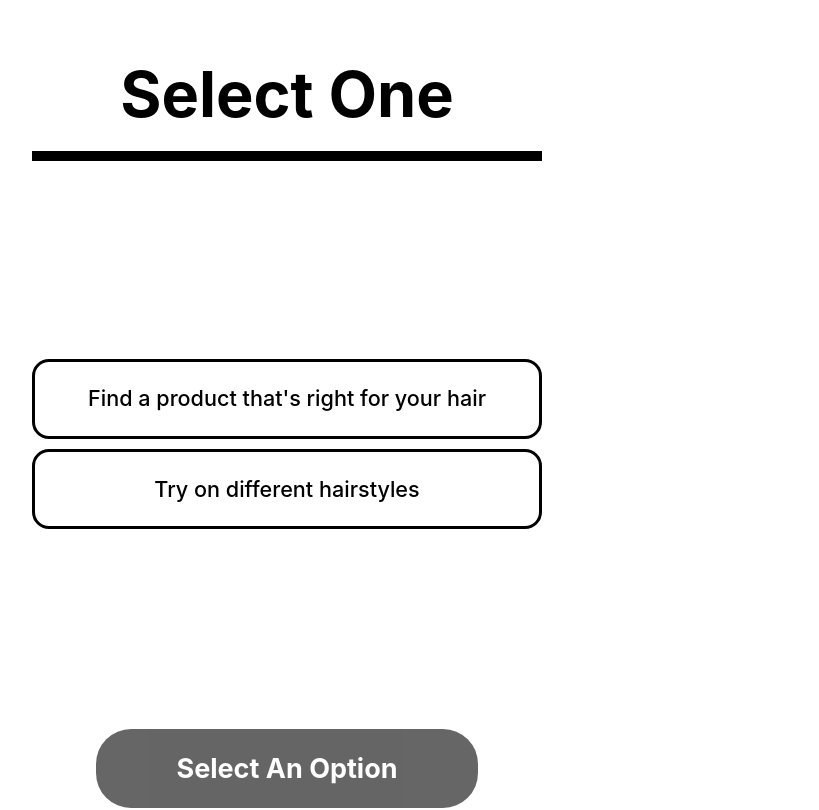
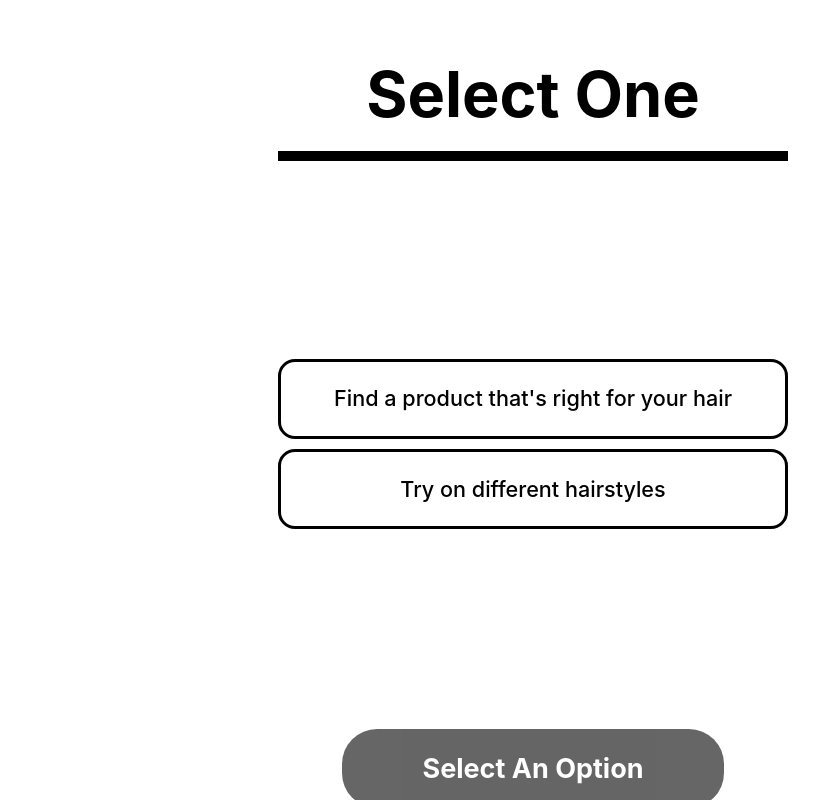
Before and after one commit to johanvargas/mh-brand-kiosk, a React (Vite) app: page /menu in a window 1280 px wide. Shown: the top 810 px of the page, without its empty margins (107-926 px from the left). Built offline with nearby package versions, Linux system fonts and the light colour scheme.

Commit message:
brand kiosk ui, first

```diff
--- a/src/index.css
+++ b/src/index.css
@@ -9,7 +9,6 @@
   font-weight: 400;
   font-size: 18px;
   color-scheme: light dark;
-  color: #0071CE;
   background-color: #ffffff;
   font-synthesis: none;
   text-rendering: optimizeLegibility;
@@ -24,8 +23,8 @@ body {
   flex-direction: column;
   justify-content: flex-start;
   align-items: center;
-  width: 788px;
-  height: 1060px;
+  width: 100vw;
+  height: 100vh;
   padding: 0;
   font-size: 1.125rem;
   box-sizing: border-box;
@@ -561,8 +560,6 @@ p {
 .home-page {
   background-color: #ffffff !important;
   padding: 0;
-  height: 1060px;
-  max-height: 1060px;
   display: flex;
   flex-direction: column;
   align-items: stretch;
@@ -610,7 +607,7 @@ p {
   gap: 2em;
   min-height: 0;
   box-sizing: border-box;
-  height: calc(1060px - 434px);
+  height: calc(100vh - 434px);
 }
 
 .home-content-section .home-title {
@@ -679,10 +676,11 @@ p {
   display: flex;
   flex-direction: column;
   align-items: center;
-  height: 1060px;
+  height: 100%;
   background-color: #ffffff;
   padding: 0;
   box-sizing: border-box;
+  margin: auto;
 }
 
 .camera-container {
--- a/src/pages/CameraFilter.jsx
+++ b/src/pages/CameraFilter.jsx
@@ -10,6 +10,8 @@ import { NavLink } from "react-router";
 
 const HEIGHT = 434;
 const WIDTH = 788;
+//const HEIGHT = 350;
+//const WIDTH = 350;
 
 // Dynamically import all hairdo images using Vite's import.meta.glob()
 const hairdoModules = import.meta.glob("../assets/PNGs/AR_Hairstyles_*.png", {
@@ -33,12 +35,12 @@ export default function CameraFilter() {
   const rotationZRef = useRef(0); // z-axis rotation in radians (roll)
   const rotationXRef = useRef(0); // x-axis rotation in radians (pitch)
   const rotationYRef = useRef(0); // y-axis rotation in radians (yaw)
-  const [filter, setFilter] = useState(false);
+  //const [filter, setFilter] = useState(false);
   const [currentImageIndex, setCurrentImageIndex] = useState(0);
   const [rotationZ, setRotationZ] = useState(0); // z-axis rotation in degrees
   const [rotationX, setRotationX] = useState(0); // x-axis rotation in degrees
   const [rotationY, setRotationY] = useState(0); // y-axis rotation in degrees
-  const [context, setContext] = useState(false);
+  //const [context, setContext] = useState(false);
 
   const detect = async (net) => {
     if (
@@ -56,7 +58,11 @@ export default function CameraFilter() {
       canvasRef.current.width = videoWidth;
       canvasRef.current.height = videoHeight;
 
-      faceRef.current = await net.estimateFaces(video);
+      try {
+        faceRef.current = await net.estimateFaces(video);
+      } catch(err) {
+        console.log("fetch error: ", err);``
+      }
     }
   };
 
@@ -81,7 +87,7 @@ export default function CameraFilter() {
 
       // HTMLCanvasElement.getContext() creates the 'canvas' to draw on
       requestAnimationFrame(() => {
-        const topX = Math.floor(faceRef.current[0].keypoints[10].x);
+        //const topX = Math.floor(faceRef.current[0].keypoints[10].x);
         const topY = Math.floor(faceRef.current[0].keypoints[10].y);
         const topZ = Math.floor(faceRef.current[0].keypoints[10].z);
 
@@ -124,7 +130,7 @@ export default function CameraFilter() {
         image.src = hairdoRef.current;
 
         // Calculate center point for rotation
-        const centerX = x + faceWidth / 2.7;
+        const centerX = x + faceWidth / 3;
         const centerY = y + faceHeight / 2;
 
         //console.log("refs, ", rotationXRef.current, rotationYRef.current, rotationZRef.current)
@@ -136,14 +142,14 @@ export default function CameraFilter() {
         // Apply all rotation transformations
         ctx.save();
         ctx.translate(centerX - 10, centerY);
-
+        //ctx.translate(centerX, centerY);
         // Apply Z-axis rotation (roll)
         ctx.rotate(rotationZRef.current);
 
         // Apply X and Y axis rotations through scaling (simulating 3D perspective)
         ctx.scale(scaleX, scaleY);
 
-        // Draw image centered
+        //n Draw image centered
         //ctx.drawImage(
         //  image,
         //  -faceWidth / 2,
```
